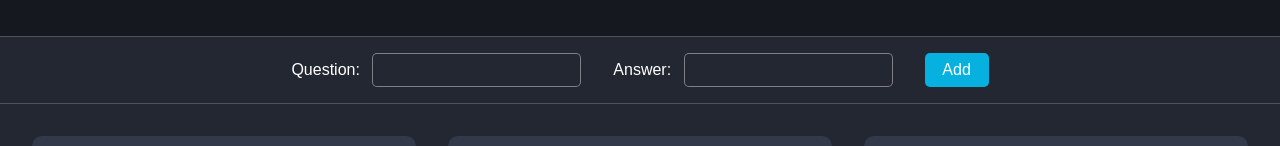
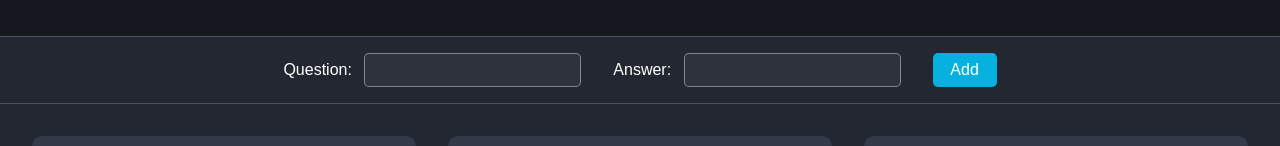
Before and after one commit to jjw9494/React-Flashcard-App, a React (Vite) app in the folder flashcard-app/: page / in a window 1280 px wide. Shown: the part 244-390 px from the top of the page. Built offline with nearby package versions, Linux system fonts and the light colour scheme.

Commit message:
updated input colors

```diff
--- a/flashcard-app/src/Styles/form.css
+++ b/flashcard-app/src/Styles/form.css
@@ -20,7 +20,9 @@ input {
 	border-radius: 5px;
 	height: 2rem;
 	margin-left: 0.5rem;
-	background-color: #232731;
+	background-color: #383d4a88;
+	padding-left: 0.5rem;
+	text-align: left;
 }
 
 button {
```
